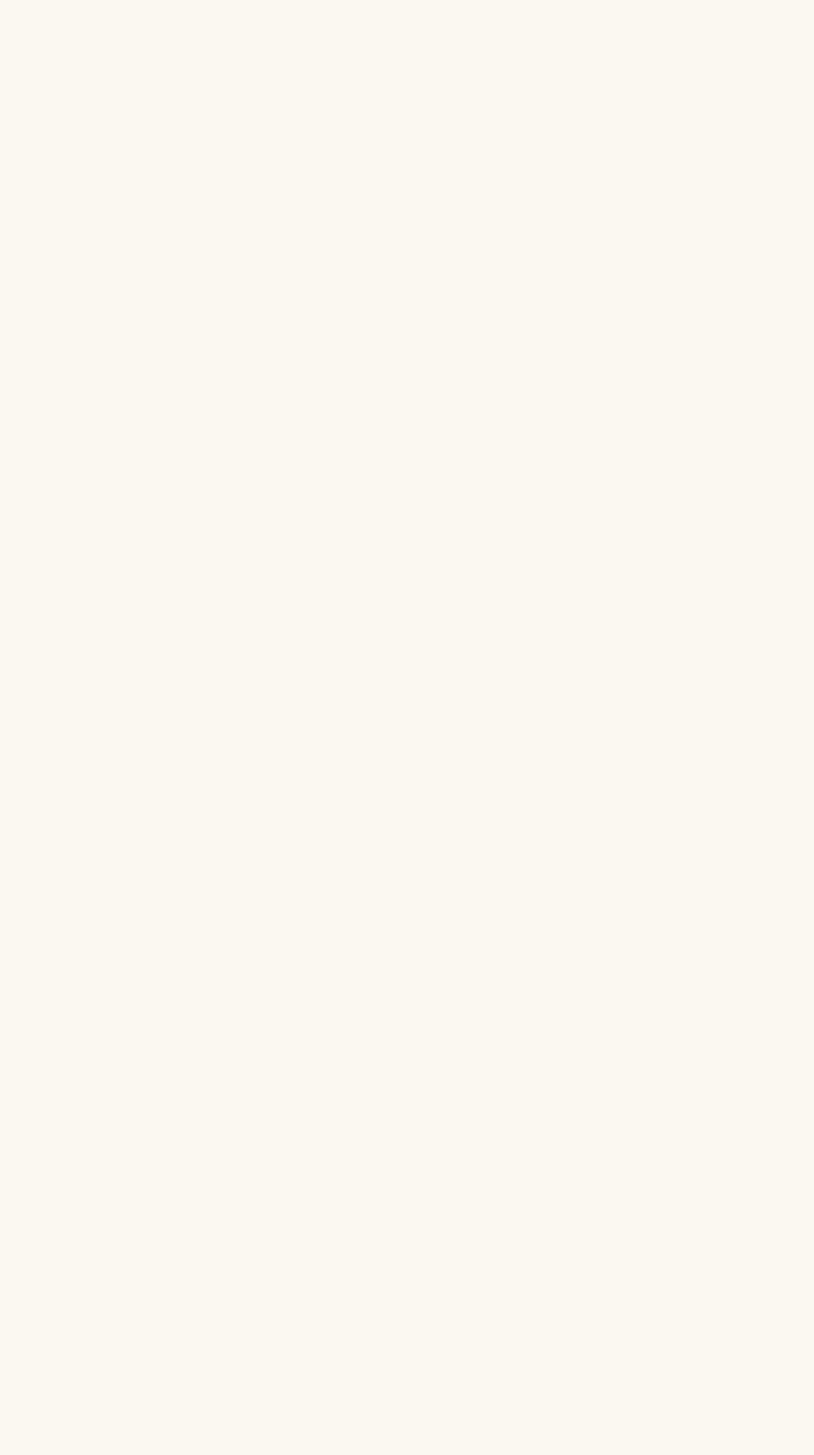
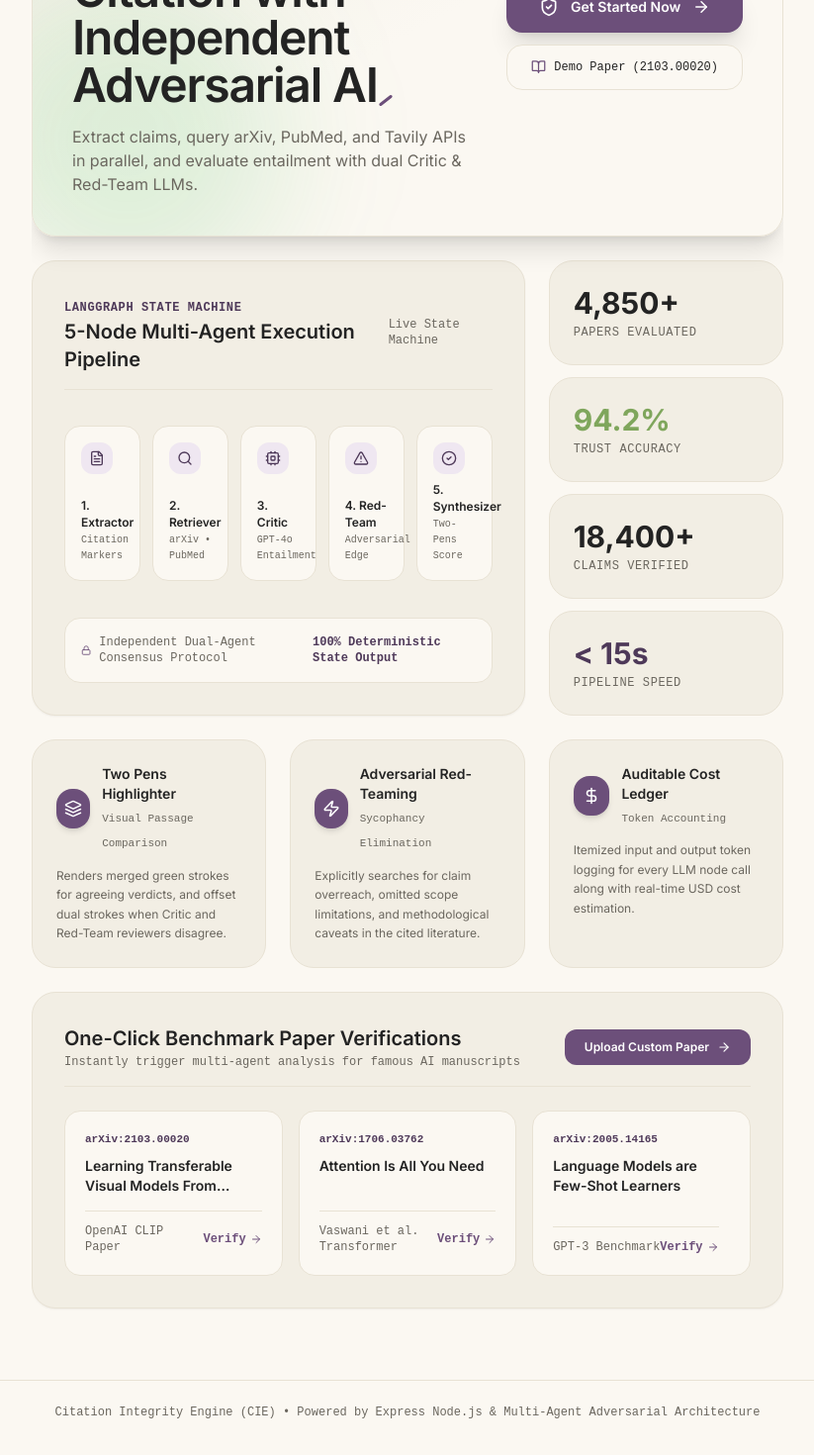
Before and after one commit to KanishJebaMathewM/Citation-Integrity-Engine, a React (Vite) app: page / in a window 1280 px wide. Shown: the part 280-1750 px from the top of the page at 99% size, without its empty margins (228-1051 px from the left). Built offline with nearby package versions, Linux system fonts and the light colour scheme.

Commit message:
feat: redesign Onboarding Dashboard into gapless Bento Grid with scroll parallax animations

```diff
--- a/src/screens/DashboardScreen.tsx
+++ b/src/screens/DashboardScreen.tsx
@@ -1,6 +1,6 @@
-import React from 'react';
-import { ShieldCheck, ArrowRight, Sparkles, Cpu, CheckCircle2, AlertTriangle, Layers, Search, FileText, Zap, DollarSign, BookOpen } from 'lucide-react';
-import { ManuscriptLayout, HighlighterTick, PageTurn, Stagger } from '@/components/cie/Layout';
+import React, { useEffect, useState } from 'react';
+import { ShieldCheck, ArrowRight, Sparkles, Cpu, CheckCircle2, AlertTriangle, Layers, Search, FileText, Zap, DollarSign, BookOpen, Activity, Lock } from 'lucide-react';
+import { ManuscriptLayout, HighlighterTick } from '@/components/cie/Layout';
 
 interface DashboardScreenProps {
   onGetStarted: () => void;
@@ -8,210 +8,222 @@ interface DashboardScreenProps {
 }
 
 export default function DashboardScreen({ onGetStarted, onQuickStartArxiv }: DashboardScreenProps) {
+  const [scrollY, setScrollY] = useState(0);
+
+  useEffect(() => {
+    const handleScroll = () => setScrollY(window.scrollY);
+    window.addEventListener('scroll', handleScroll, { passive: true });
+    return () => window.removeEventListener('scroll', handleScroll);
+  }, []);
+
   return (
     <ManuscriptLayout>
-      <PageTurn k="dashboard-landing">
-        <div className="space-y-16 py-4">
+      <div className="space-y-6 py-2 overflow-hidden">
 
-          {/* Hero Banner */}
-          <div className="relative overflow-hidden rounded-3xl border border-[var(--paper-deep)] bg-gradient-to-br from-[var(--paper-dim)] via-[var(--paper)] to-[var(--plum-wash)]/40 p-8 md:p-12 shadow-xl">
-            <div className="absolute -right-20 -top-20 h-72 w-72 rounded-full bg-[var(--plum)]/10 blur-3xl pointer-events-none" />
-            <div className="absolute -left-20 -bottom-20 h-72 w-72 rounded-full bg-[#3fb950]/10 blur-3xl pointer-events-none" />
+        {/* TOP ROW: Bento Hero Card */}
+        <div className="relative overflow-hidden rounded-3xl border border-[var(--paper-deep)] bg-gradient-to-br from-[var(--paper-dim)] via-[var(--paper)] to-[var(--plum-wash)]/60 p-8 md:p-10 shadow-xl transition-transform duration-300">
+          {/* Animated Parallax Glowing Orbs */}
+          <div
+            className="absolute -right-16 -top-16 h-80 w-80 rounded-full bg-[var(--plum)]/15 blur-3xl pointer-events-none transition-transform duration-75 ease-out"
+            style={{ transform: `translateY(${scrollY * 0.15}px)` }}
+          />
+          <div
+            className="absolute -left-16 -bottom-16 h-80 w-80 rounded-full bg-[#3fb950]/15 blur-3xl pointer-events-none transition-transform duration-75 ease-out"
+            style={{ transform: `translateY(-${scrollY * 0.1}px)` }}
+          />
 
-            <div className="relative z-10 max-w-3xl space-y-6">
-              <div className="inline-flex items-center gap-2 rounded-full border border-[var(--plum)]/30 bg-[var(--plum-wash)] px-3.5 py-1 text-xs font-mono font-medium text-[var(--plum-deep)]">
+          <div className="relative z-10 flex flex-col lg:flex-row items-start lg:items-center justify-between gap-8">
+            <div className="max-w-2xl space-y-4">
+              <div className="inline-flex items-center gap-2 rounded-full border border-[var(--plum)]/30 bg-[var(--plum-wash)] px-3.5 py-1 text-xs font-mono font-medium text-[var(--plum-deep)] shadow-sm">
                 <Sparkles size={14} className="text-[var(--plum)] animate-pulse" />
                 <span>MULTIDISCIPLINARY MANUSCRIPT VERIFICATION ENGINE</span>
               </div>
 
-              <h1 className="font-[var(--font-display)] text-4xl md:text-6xl font-semibold tracking-tight text-[var(--ink)] leading-[1.1]">
+              <h1 className="font-[var(--font-display)] text-3xl md:text-5xl font-semibold tracking-tight text-[var(--ink)] leading-snug">
                 Verify Every Citation with Independent Adversarial AI
                 <HighlighterTick color="var(--plum)" />
               </h1>
 
-              <p className="text-base md:text-lg text-[var(--ink-faint)] leading-relaxed">
-                Automatically extract manuscript claims, fetch original cited literature across arXiv, PubMed Central, and Tavily, and evaluate entailment with dual Critic & Red-Team LLMs.
+              <p className="text-sm md:text-base text-[var(--ink-faint)] leading-relaxed">
+                Extract claims, query arXiv, PubMed, and Tavily APIs in parallel, and evaluate entailment with dual Critic & Red-Team LLMs.
               </p>
+            </div>
 
-              {/* Action CTA Buttons */}
-              <div className="flex flex-wrap items-center gap-4 pt-4">
+            {/* Bento Hero Action Panel */}
+            <div className="flex flex-col sm:flex-row lg:flex-col gap-3 w-full lg:w-auto shrink-0">
               <button
                 onClick={onGetStarted}
-                  className="group flex items-center gap-3 rounded-2xl bg-[var(--plum)] px-7 py-4 text-sm font-semibold text-white shadow-lg hover:bg-[var(--plum-deep)] hover:scale-[1.02] active:scale-[0.98] transition-all"
+                className="group flex items-center justify-center gap-3 rounded-2xl bg-[var(--plum)] px-8 py-4 text-sm font-semibold text-white shadow-xl hover:bg-[var(--plum-deep)] hover:scale-[1.03] active:scale-[0.98] transition-all"
               >
-                  <ShieldCheck size={18} />
-                  <span>Get Started — Verify Paper</span>
-                  <ArrowRight size={16} className="group-hover:translate-x-1 transition-transform" />
+                <ShieldCheck size={20} />
+                <span>Get Started Now</span>
+                <ArrowRight size={18} className="group-hover:translate-x-1 transition-transform" />
               </button>
 
               <button
                 onClick={() => onQuickStartArxiv('2103.00020')}
-                  className="flex items-center gap-2 rounded-2xl border border-[var(--paper-deep)] bg-[var(--paper)] px-6 py-4 text-sm font-medium text-[var(--ink)] hover:border-[var(--plum)] hover:bg-[var(--paper-dim)] transition-all"
+                className="flex items-center justify-center gap-2 rounded-2xl border border-[var(--paper-deep)] bg-[var(--paper)] px-6 py-3.5 text-xs font-mono font-medium text-[var(--ink)] hover:border-[var(--plum)] hover:bg-[var(--paper-dim)] transition-all"
               >
-                  <BookOpen size={16} className="text-[var(--plum)]" />
-                  <span>Try Demo arXiv (2103.00020)</span>
+                <BookOpen size={15} className="text-[var(--plum)]" />
+                <span>Demo Paper (2103.00020)</span>
               </button>
             </div>
           </div>
         </div>
 
-          {/* Live Platform Performance Stats */}
-          <div className="grid grid-cols-2 md:grid-cols-4 gap-4">
-            <div className="rounded-2xl border border-[var(--paper-deep)] bg-[var(--paper-dim)] p-5 text-center space-y-1 hover:border-[var(--plum)]/50 transition-colors">
-              <span className="font-[var(--font-display)] text-3xl md:text-4xl font-bold text-[var(--ink)] block">
+        {/* MIDDLE SECTION BENTO GRID: 8 Cols Pipeline + 4 Cols Stats */}
+        <div className="grid grid-cols-1 lg:grid-cols-12 gap-6">
+
+          {/* Left 8 Cols: Interactive Agent Pipeline Flow */}
+          <div className="lg:col-span-8 rounded-3xl border border-[var(--paper-deep)] bg-[var(--paper-dim)] p-6 md:p-8 space-y-6 flex flex-col justify-between shadow-sm">
+            <div className="flex items-center justify-between border-b border-[var(--paper-deep)] pb-4">
+              <div>
+                <span className="text-xs font-mono font-semibold uppercase tracking-wider text-[var(--plum-deep)]">
+                  LangGraph State Machine
+                </span>
+                <h2 className="font-[var(--font-display)] text-xl font-semibold text-[var(--ink)]">
+                  5-Node Multi-Agent Execution Pipeline
+                </h2>
+              </div>
+              <div className="flex items-center gap-2 font-mono text-xs text-[var(--ink-faint)]">
+                <Activity size={14} className="text-[#3fb950] animate-ping" />
+                <span>Live State Machine</span>
+              </div>
+            </div>
+
+            {/* Bento Step Cards */}
+            <div className="grid grid-cols-1 sm:grid-cols-5 gap-3">
+              {[
+                { title: '1. Extractor', sub: 'Citation Markers', icon: FileText },
+                { title: '2. Retriever', sub: 'arXiv • PubMed', icon: Search },
+                { title: '3. Critic', sub: 'GPT-4o Entailment', icon: Cpu },
+                { title: '4. Red-Team', sub: 'Adversarial Edge', icon: AlertTriangle },
+                { title: '5. Synthesizer', sub: 'Two-Pens Score', icon: CheckCircle2 },
+              ].map((step, idx) => {
+                const IconComp = step.icon;
+                return (
+                  <div
+                    key={idx}
+                    className="group rounded-2xl border border-[var(--paper-deep)] bg-[var(--paper)] p-4 space-y-2 text-left hover:border-[var(--plum)] hover:shadow-md transition-all flex flex-col justify-between"
+                  >
+                    <div className="flex h-8 w-8 items-center justify-center rounded-xl bg-[var(--plum-wash)] text-[var(--plum-deep)] group-hover:scale-110 transition-transform">
+                      <IconComp size={16} />
+                    </div>
+                    <div>
+                      <h3 className="font-semibold text-xs text-[var(--ink)] leading-snug">{step.title}</h3>
+                      <p className="text-[10px] text-[var(--ink-faint)] font-mono mt-0.5">{step.sub}</p>
+                    </div>
+                  </div>
+                );
+              })}
+            </div>
+
+            <div className="rounded-2xl border border-[var(--paper-deep)] bg-[var(--paper)] p-4 text-xs font-mono text-[var(--ink-faint)] flex items-center justify-between">
+              <span className="flex items-center gap-2">
+                <Lock size={14} className="text-[var(--plum)]" />
+                Independent Dual-Agent Consensus Protocol
+              </span>
+              <span className="text-[var(--plum-deep)] font-semibold">100% Deterministic State Output</span>
+            </div>
+          </div>
+
+          {/* Right 4 Cols: Compact Bento Stats Stack */}
+          <div className="lg:col-span-4 grid grid-cols-2 lg:grid-cols-1 gap-3">
+            <div className="rounded-3xl border border-[var(--paper-deep)] bg-[var(--paper-dim)] p-6 space-y-1 hover:border-[var(--plum)] transition-all flex flex-col justify-center">
+              <span className="font-[var(--font-display)] text-3xl font-bold text-[var(--ink)]">
                 4,850+
               </span>
-              <span className="text-xs font-mono text-[var(--ink-faint)] uppercase tracking-wider block">
+              <span className="text-xs font-mono text-[var(--ink-faint)] uppercase tracking-wider">
                 Papers Evaluated
               </span>
             </div>
 
-            <div className="rounded-2xl border border-[var(--paper-deep)] bg-[var(--paper-dim)] p-5 text-center space-y-1 hover:border-[var(--plum)]/50 transition-colors">
-              <span className="font-[var(--font-display)] text-3xl md:text-4xl font-bold text-[var(--hl-entails)] block">
+            <div className="rounded-3xl border border-[var(--paper-deep)] bg-[var(--paper-dim)] p-6 space-y-1 hover:border-[var(--plum)] transition-all flex flex-col justify-center">
+              <span className="font-[var(--font-display)] text-3xl font-bold text-[var(--hl-entails)]">
                 94.2%
               </span>
-              <span className="text-xs font-mono text-[var(--ink-faint)] uppercase tracking-wider block">
+              <span className="text-xs font-mono text-[var(--ink-faint)] uppercase tracking-wider">
                 Trust Accuracy
               </span>
             </div>
 
-            <div className="rounded-2xl border border-[var(--paper-deep)] bg-[var(--paper-dim)] p-5 text-center space-y-1 hover:border-[var(--plum)]/50 transition-colors">
-              <span className="font-[var(--font-display)] text-3xl md:text-4xl font-bold text-[var(--ink)] block">
+            <div className="rounded-3xl border border-[var(--paper-deep)] bg-[var(--paper-dim)] p-6 space-y-1 hover:border-[var(--plum)] transition-all flex flex-col justify-center">
+              <span className="font-[var(--font-display)] text-3xl font-bold text-[var(--ink)]">
                 18,400+
               </span>
-              <span className="text-xs font-mono text-[var(--ink-faint)] uppercase tracking-wider block">
+              <span className="text-xs font-mono text-[var(--ink-faint)] uppercase tracking-wider">
                 Claims Verified
               </span>
             </div>
 
-            <div className="rounded-2xl border border-[var(--paper-deep)] bg-[var(--paper-dim)] p-5 text-center space-y-1 hover:border-[var(--plum)]/50 transition-colors">
-              <span className="font-[var(--font-display)] text-3xl md:text-4xl font-bold text-[var(--plum-deep)] block">
+            <div className="rounded-3xl border border-[var(--paper-deep)] bg-[var(--paper-dim)] p-6 space-y-1 hover:border-[var(--plum)] transition-all flex flex-col justify-center">
+              <span className="font-[var(--font-display)] text-3xl font-bold text-[var(--plum-deep)]">
                 &lt; 15s
               </span>
-              <span className="text-xs font-mono text-[var(--ink-faint)] uppercase tracking-wider block">
-                Average Pipeline Run
+              <span className="text-xs font-mono text-[var(--ink-faint)] uppercase tracking-wider">
+                Pipeline Speed
               </span>
-            </div>
-          </div>
-
-          {/* Interactive 5-Node Agent Graph Flow */}
-          <div className="space-y-6">
-            <div className="text-center max-w-xl mx-auto space-y-2">
-              <span className="text-xs font-mono font-semibold uppercase tracking-wider text-[var(--plum-deep)]">
-                State Machine Architecture
-              </span>
-              <h2 className="font-[var(--font-display)] text-2xl md:text-3xl font-semibold text-[var(--ink)]">
-                How Citation Verification Works
-              </h2>
-            </div>
-
-            <div className="grid grid-cols-1 md:grid-cols-5 gap-3">
-              {[
-                { title: '1. Claim Extractor', desc: 'Parses citation markers [1], [2] & extracts verifiable claims.', icon: FileText },
-                { title: '2. Evidence Retriever', desc: 'Queries arXiv, PubMed, and Tavily APIs in parallel.', icon: Search },
-                { title: '3. Critic Judge', desc: 'Evaluates claim entailment using GPT-4o / Claude.', icon: Cpu },
-                { title: '4. Red-Team Judge', desc: 'Formulates adversarial counter-arguments & edge cases.', icon: AlertTriangle },
-                { title: '5. Synthesizer', desc: 'Computes Trust Score (0–100) & Two-Pens highlighter.', icon: CheckCircle2 },
-              ].map((step, idx) => {
-                const IconComp = step.icon;
-                return (
-                  <Stagger key={idx} index={idx}>
-                    <div className="rounded-2xl border border-[var(--paper-deep)] bg-[var(--paper)] p-5 space-y-3 shadow-sm hover:-translate-y-1 transition-all h-full flex flex-col justify-between">
-                      <div>
-                        <div className="flex h-9 w-9 items-center justify-center rounded-xl bg-[var(--plum-wash)] text-[var(--plum-deep)] mb-3">
-                          <IconComp size={18} />
-                        </div>
-                        <h3 className="font-semibold text-sm text-[var(--ink)]">{step.title}</h3>
-                        <p className="mt-1 text-xs text-[var(--ink-faint)] leading-relaxed">{step.desc}</p>
-                      </div>
-                      <div className="text-[10px] font-mono text-[var(--plum)] font-semibold pt-2">
-                        Step 0{idx + 1}
-                      </div>
-                    </div>
-                  </Stagger>
-                );
-              })}
-            </div>
-          </div>
-
-          {/* Key Platform Features Grid */}
-          <div className="space-y-6">
-            <h2 className="font-[var(--font-display)] text-2xl font-semibold text-[var(--ink)] border-b border-[var(--paper-deep)] pb-3">
-              Engine Capabilities & Integrity Guardrails
-            </h2>
-
-            <div className="grid grid-cols-1 md:grid-cols-2 gap-6">
-              <div className="rounded-2xl border border-[var(--paper-deep)] bg-[var(--paper-dim)] p-6 space-y-3">
-                <div className="flex items-center gap-3">
-                  <div className="flex h-10 w-10 items-center justify-center rounded-xl bg-[var(--plum)] text-white">
-                    <Layers size={20} />
-                  </div>
-                  <div>
-                    <h3 className="font-semibold text-base text-[var(--ink)]">Two Pens Highlighter</h3>
-                    <span className="text-xs font-mono text-[var(--ink-faint)]">Signature Draw-On Comparison</span>
-                  </div>
-                </div>
-                <p className="text-xs text-[var(--ink-faint)] leading-relaxed">
-                  Underlines agreeing reviewer verdicts in merged green strokes, and renders offset dual strokes when Critic and Red-Team reviewers disagree on source interpretation.
-                </p>
-              </div>
-
-              <div className="rounded-2xl border border-[var(--paper-deep)] bg-[var(--paper-dim)] p-6 space-y-3">
-                <div className="flex items-center gap-3">
-                  <div className="flex h-10 w-10 items-center justify-center rounded-xl bg-[var(--plum)] text-white">
-                    <Zap size={20} />
-                  </div>
-                  <div>
-                    <h3 className="font-semibold text-base text-[var(--ink)]">Adversarial Red-Teaming</h3>
-                    <span className="text-xs font-mono text-[var(--ink-faint)]">Sycophancy Elimination</span>
-                  </div>
-                </div>
-                <p className="text-xs text-[var(--ink-faint)] leading-relaxed">
-                  Red-Team agent is explicitly prompted to search for overreach, omitted scope limitations, and methodological caveats in the cited literature.
-                </p>
-              </div>
-
-              <div className="rounded-2xl border border-[var(--paper-deep)] bg-[var(--paper-dim)] p-6 space-y-3">
-                <div className="flex items-center gap-3">
-                  <div className="flex h-10 w-10 items-center justify-center rounded-xl bg-[var(--plum)] text-white">
-                    <Search size={20} />
-                  </div>
-                  <div>
-                    <h3 className="font-semibold text-base text-[var(--ink)]">Multi-Source Paper Search</h3>
-                    <span className="text-xs font-mono text-[var(--ink-faint)]">arXiv • PubMed Central • Tavily</span>
-                  </div>
-                </div>
-                <p className="text-xs text-[var(--ink-faint)] leading-relaxed">
-                  Chains arXiv API, NCBI PubMed Central open-access database, and Tavily academic search to retrieve full source passages.
-                </p>
-              </div>
-
-              <div className="rounded-2xl border border-[var(--paper-deep)] bg-[var(--paper-dim)] p-6 space-y-3">
-                <div className="flex items-center gap-3">
-                  <div className="flex h-10 w-10 items-center justify-center rounded-xl bg-[var(--plum)] text-white">
-                    <DollarSign size={20} />
-                  </div>
-                  <div>
-                    <h3 className="font-semibold text-base text-[var(--ink)]">Auditable Cost Ledger</h3>
-                    <span className="text-xs font-mono text-[var(--ink-faint)]">Token Accounting</span>
-                  </div>
-                </div>
-                <p className="text-xs text-[var(--ink-faint)] leading-relaxed">
-                  Track exact input and output token consumption for every LLM node execution along with itemized USD cost estimation.
-                </p>
             </div>
           </div>
         </div>
 
-          {/* Quick-Start Benchmark Papers Showcase */}
-          <div className="rounded-3xl border border-[var(--paper-deep)] bg-[var(--paper-dim)] p-8 space-y-6">
-            <div className="flex flex-wrap items-center justify-between gap-4">
+        {/* LOWER SECTION BENTO GRID: 3 Equal Feature Columns */}
+        <div className="grid grid-cols-1 md:grid-cols-3 gap-6">
+          <div className="rounded-3xl border border-[var(--paper-deep)] bg-[var(--paper-dim)] p-6 space-y-3 hover:border-[var(--plum)] transition-all">
+            <div className="flex items-center gap-3">
+              <div className="flex h-10 w-10 items-center justify-center rounded-2xl bg-[var(--plum)] text-white shadow-md">
+                <Layers size={18} />
+              </div>
+              <div>
+                <h3 className="font-semibold text-sm text-[var(--ink)]">Two Pens Highlighter</h3>
+                <span className="text-[11px] font-mono text-[var(--ink-faint)]">Visual Passage Comparison</span>
+              </div>
+            </div>
+            <p className="text-xs text-[var(--ink-faint)] leading-relaxed">
+              Renders merged green strokes for agreeing verdicts, and offset dual strokes when Critic and Red-Team reviewers disagree.
+            </p>
+          </div>
+
+          <div className="rounded-3xl border border-[var(--paper-deep)] bg-[var(--paper-dim)] p-6 space-y-3 hover:border-[var(--plum)] transition-all">
+            <div className="flex items-center gap-3">
+              <div className="flex h-10 w-10 items-center justify-center rounded-2xl bg-[var(--plum)] text-white shadow-md">
+                <Zap size={18} />
+              </div>
+              <div>
+                <h3 className="font-semibold text-sm text-[var(--ink)]">Adversarial Red-Teaming</h3>
+                <span className="text-[11px] font-mono text-[var(--ink-faint)]">Sycophancy Elimination</span>
+              </div>
+            </div>
+            <p className="text-xs text-[var(--ink-faint)] leading-relaxed">
+              Explicitly searches for claim overreach, omitted scope limitations, and methodological caveats in the cited literature.
+            </p>
+          </div>
+
+          <div className="rounded-3xl border border-[var(--paper-deep)] bg-[var(--paper-dim)] p-6 space-y-3 hover:border-[var(--plum)] transition-all">
+            <div className="flex items-center gap-3">
+              <div className="flex h-10 w-10 items-center justify-center rounded-2xl bg-[var(--plum)] text-white shadow-md">
+                <DollarSign size={18} />
+              </div>
+              <div>
+                <h3 className="font-semibold text-sm text-[var(--ink)]">Auditable Cost Ledger</h3>
+                <span className="text-[11px] font-mono text-[var(--ink-faint)]">Token Accounting</span>
+              </div>
+            </div>
+            <p className="text-xs text-[var(--ink-faint)] leading-relaxed">
+              Itemized input and output token logging for every LLM node call along with real-time USD cost estimation.
+            </p>
+          </div>
+        </div>
+
+        {/* BOTTOM SECTION BENTO GRID: One-Click Benchmark Showcase */}
+        <div className="rounded-3xl border border-[var(--paper-deep)] bg-[var(--paper-dim)] p-6 md:p-8 space-y-6 shadow-sm">
+          <div className="flex flex-wrap items-center justify-between gap-4 border-b border-[var(--paper-deep)] pb-4">
             <div>
               <h3 className="font-[var(--font-display)] text-xl font-semibold text-[var(--ink)]">
-                  Try Benchmark Papers with One Click
+                One-Click Benchmark Paper Verifications
               </h3>
               <p className="text-xs text-[var(--ink-faint)] font-mono mt-0.5">
-                  Launch verification pipelines for well-known AI publications
+                Instantly trigger multi-agent analysis for famous AI manuscripts
               </p>
             </div>
 
@@ -233,7 +245,7 @@ export default function DashboardScreen({ onGetStarted, onQuickStartArxiv }: Das
               <button
                 key={paper.id}
                 onClick={() => onQuickStartArxiv(paper.id)}
-                  className="group rounded-2xl border border-[var(--paper-deep)] bg-[var(--paper)] p-5 text-left hover:border-[var(--plum)] hover:shadow-md transition-all flex flex-col justify-between space-y-4"
+                className="group rounded-2xl border border-[var(--paper-deep)] bg-[var(--paper)] p-5 text-left hover:border-[var(--plum)] hover:shadow-lg transition-all flex flex-col justify-between space-y-4"
               >
                 <div className="space-y-2">
                   <span className="font-mono text-[11px] font-semibold text-[var(--plum-deep)] block">
@@ -255,7 +267,6 @@ export default function DashboardScreen({ onGetStarted, onQuickStartArxiv }: Das
         </div>
 
       </div>
-      </PageTurn>
     </ManuscriptLayout>
   );
 }
```
Lines whose indentation alone changed are shown as unchanged.
